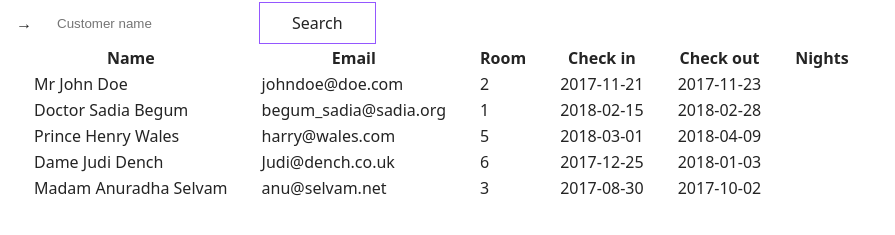
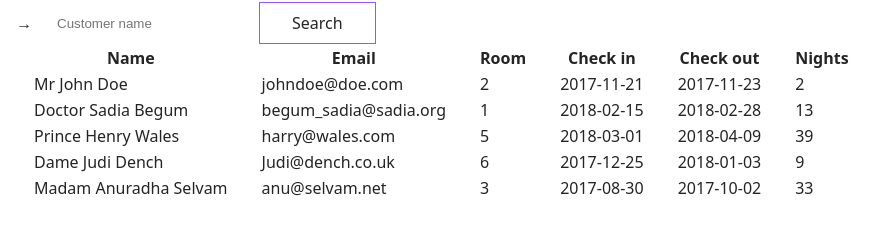
Before and after one commit to CodeYourFuture/React-Module-Project, a React (Vite) app: page / in a window 1280 px wide. Shown: the part 171-406 px from the top of the page, without its empty margins (0-895 px from the left). Built offline with nearby package versions, Linux system fonts and the light colour scheme.

Commit message:
nights column implemented

```diff
--- a/src/components/Booking/Booking.jsx
+++ b/src/components/Booking/Booking.jsx
@@ -1,3 +1,5 @@
+import dayjs from "dayjs";
+
 const Booking = (props) => {
   const {
     title,
@@ -17,7 +19,7 @@ const Booking = (props) => {
       <td>{roomId}</td>
       <td>{checkInDate}</td>
       <td>{checkOutDate}</td>
-      <td>{}</td>
+      <td>{dayjs(checkOutDate).diff(dayjs(checkInDate), "d")}</td>
     </tr>
   );
 };
```
